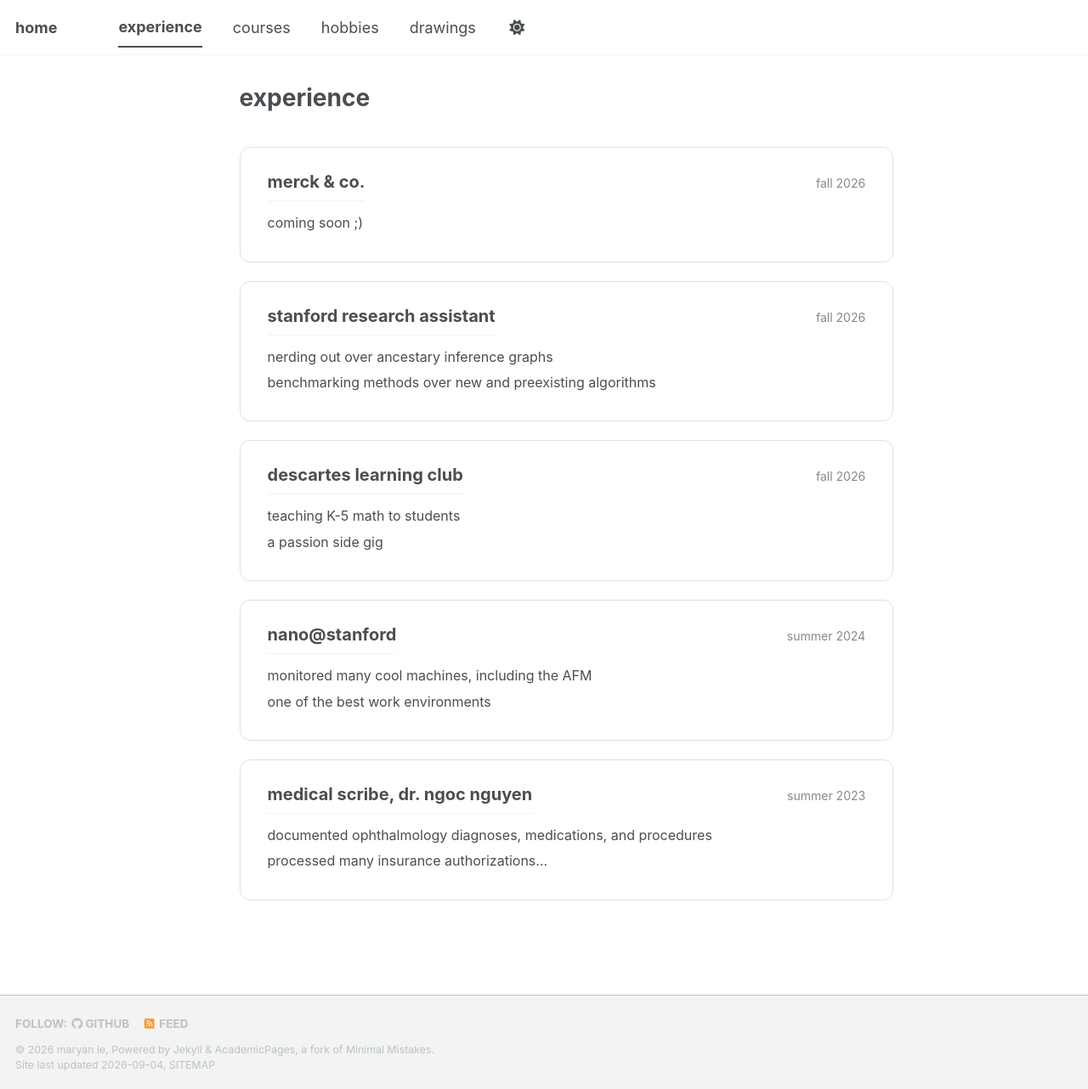
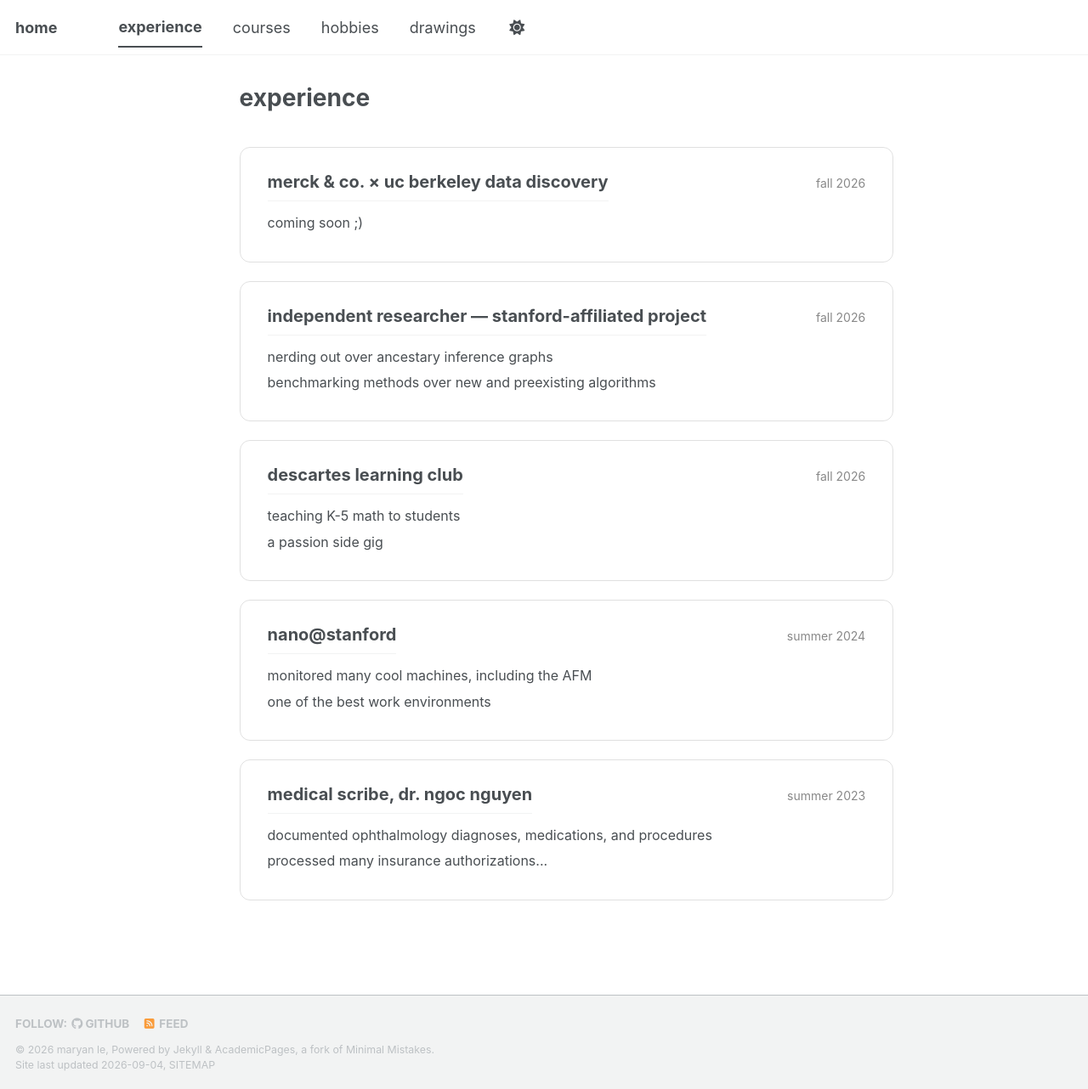
Before and after one commit to lemaryan/lemaryan.github.io, a Jekyll site: the page built from _pages/experience.html, in a window 1280 px wide and 1282 px high. Shown: the whole window at 85% size. Built offline with Jekyll 4.4.1, drawn with Linux system fonts in a browser that asks for light colours; a style sheet for code colours, icons or effects is not loaded.

Commit message:
Update experience.html

```diff
--- a/_pages/experience.html
+++ b/_pages/experience.html
@@ -87,7 +87,7 @@ author_profile: false
   <div class="experience-box">
     <div class="experience-header">
       <h2 class="experience-title">
-        merck & co.
+        merck & co. × uc berkeley data discovery
       </h2>
 
       <div class="experience-date">
@@ -104,7 +104,7 @@ author_profile: false
   <div class="experience-box">
     <div class="experience-header">
       <h2 class="experience-title">
-        stanford research assistant
+        independent researcher — stanford-affiliated project
       </h2>
 
       <div class="experience-date">
```
